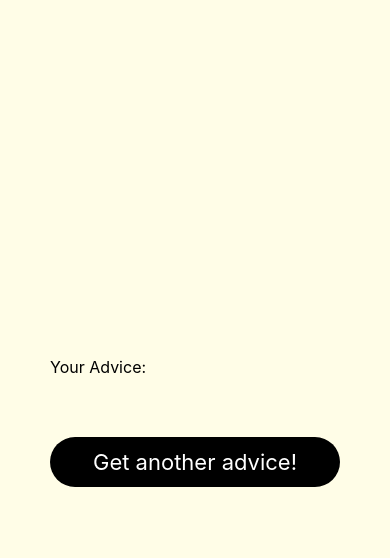
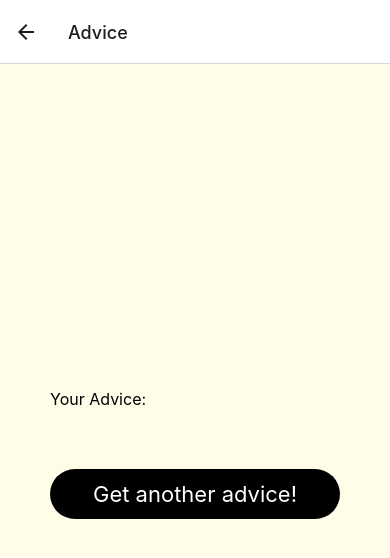
Before and after one commit to TanmayJain33/RNTestingDemo, a React Native app: screen /Advice in a window 390 px wide. Shown: the top 558 px of the page. Built offline with nearby package versions, Linux system fonts and the light colour scheme; no server answers.

Commit message:
Refractor code

```diff
--- a/App.tsx
+++ b/App.tsx
@@ -2,14 +2,16 @@ import React from 'react';
 import {NavigationContainer} from '@react-navigation/native';
 import {createNativeStackNavigator} from '@react-navigation/native-stack';
 import Home from './src/Home';
+import Advice from './src/Advice';
 
 const Stack = createNativeStackNavigator();
 
 export default function App() {
   return (
     <NavigationContainer>
-      <Stack.Navigator screenOptions={{headerShown: false}}>
+      <Stack.Navigator initialRouteName="Home">
         <Stack.Screen name="Home" component={Home} />
+        <Stack.Screen name="Advice" component={Advice} />
       </Stack.Navigator>
     </NavigationContainer>
   );
--- /dev/null
+++ b/src/Advice.tsx
@@ -0,0 +1,82 @@
+import React, {useState, useEffect, useCallback} from 'react';
+import {
+  SafeAreaView,
+  View,
+  Text,
+  TouchableOpacity,
+  StyleSheet,
+} from 'react-native';
+import {fetchData} from './fetchData';
+
+export default function Advice() {
+  const [advice, setAdvice] = useState('');
+
+  const getAdvice = async () => {
+    const data = await fetchData();
+    setAdvice(data.advice);
+  };
+
+  useEffect(() => {
+    getAdvice();
+  }, []);
+
+  const onGetNewAdvice = useCallback(() => {
+    getAdvice();
+  }, [getAdvice]);
+
+  return (
+    <>
+      <SafeAreaView style={styles.scrollView}>
+        <View style={styles.root}>
+          <View>
+            <Text style={styles.title}>Your Advice: </Text>
+            <Text style={styles.advice}>{advice}</Text>
+          </View>
+          <TouchableOpacity
+            onPress={onGetNewAdvice}
+            style={[styles.buttonContainer, styles.button]}>
+            <Text style={styles.buttonTitle}>Get another advice!</Text>
+          </TouchableOpacity>
+        </View>
+      </SafeAreaView>
+    </>
+  );
+}
+
+const styles = StyleSheet.create({
+  scrollView: {
+    flex: 1,
+    backgroundColor: '#fffde7',
+  },
+  root: {
+    flexGrow: 1,
+    justifyContent: 'center',
+    paddingHorizontal: 50,
+  },
+  title: {
+    fontSize: 16,
+  },
+  advice: {
+    color: '#d50000',
+    borderRadius: 20,
+    fontSize: 24,
+    marginVertical: 30,
+  },
+  buttonContainer: {
+    borderRadius: 25,
+    overflow: 'hidden',
+    alignItems: 'center',
+    justifyContent: 'center',
+  },
+  button: {
+    borderRadius: 25,
+    height: 50,
+    paddingHorizontal: 25,
+    backgroundColor: '#000',
+  },
+  buttonTitle: {
+    color: '#fff',
+    textAlign: 'center',
+    fontSize: 22,
+  },
+});
--- a/src/Home.tsx
+++ b/src/Home.tsx
@@ -1,82 +1,38 @@
-import React, {useState, useEffect, useCallback} from 'react';
-import {
-  SafeAreaView,
-  View,
-  Text,
-  TouchableOpacity,
-  StyleSheet,
-} from 'react-native';
-import {fetchData} from './fetchData';
+import React from 'react';
+import {View, Text, TouchableOpacity} from 'react-native';
 
-export default function Home() {
-  const [advice, setAdvice] = useState('');
-
-  const getAdvice = async () => {
-    const data = await fetchData();
-    setAdvice(data.advice);
-  };
-
-  useEffect(() => {
-    getAdvice();
-  }, []);
-
-  const onGetNewAdvice = useCallback(() => {
-    getAdvice();
-  }, [getAdvice]);
-
+export default function Home({navigation}: any) {
   return (
-    <>
-      <SafeAreaView style={styles.scrollView}>
-        <View style={styles.root}>
-          <View>
-            <Text style={styles.title}>Your Advice: </Text>
-            <Text style={styles.advice}>{advice}</Text>
-          </View>
-          <TouchableOpacity
-            onPress={onGetNewAdvice}
-            style={[styles.buttonContainer, styles.button]}>
-            <Text style={styles.buttonTitle}>Get another advice!</Text>
-          </TouchableOpacity>
-        </View>
-      </SafeAreaView>
-    </>
+    <View style={{flex: 1, alignItems: 'center', justifyContent: 'center'}}>
+      <View
+        style={{
+          alignItems: 'center',
+          flex: 1,
+          justifyContent: 'center',
+        }}>
+        <Text style={{fontSize: 40, fontWeight: '700', color: '#000'}}>
+          Advice
+        </Text>
+        <TouchableOpacity
+          style={{
+            margin: 5,
+            marginLeft: 10,
+            backgroundColor: '#605ff0',
+            borderRadius: 40,
+          }}
+          onPress={() => navigation.navigate('Advice')}>
+          <Text style={{fontSize: 20, color: '#fff', padding: 10}}>
+            Click Here
+          </Text>
+        </TouchableOpacity>
+      </View>
+      <View
+        style={{
+          height: 1,
+          width: '95%',
+          backgroundColor: '#000',
+        }}
+      />
+    </View>
   );
 }
-
-const styles = StyleSheet.create({
-  scrollView: {
-    flex: 1,
-    backgroundColor: '#fffde7',
-  },
-  root: {
-    flexGrow: 1,
-    justifyContent: 'center',
-    paddingHorizontal: 50,
-  },
-  title: {
-    fontSize: 16,
-  },
-  advice: {
-    color: '#d50000',
-    borderRadius: 20,
-    fontSize: 24,
-    marginVertical: 30,
-  },
-  buttonContainer: {
-    borderRadius: 25,
-    overflow: 'hidden',
-    alignItems: 'center',
-    justifyContent: 'center',
-  },
-  button: {
-    borderRadius: 25,
-    height: 50,
-    paddingHorizontal: 25,
-    backgroundColor: '#000',
-  },
-  buttonTitle: {
-    color: '#fff',
-    textAlign: 'center',
-    fontSize: 22,
-  },
-});
```
Also changed, not shown: 2 other files (tests, documents, lock files or other folders).
